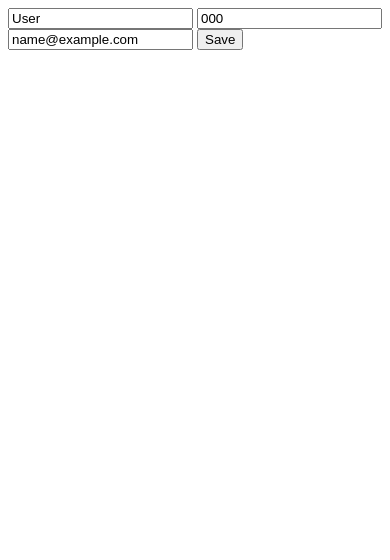
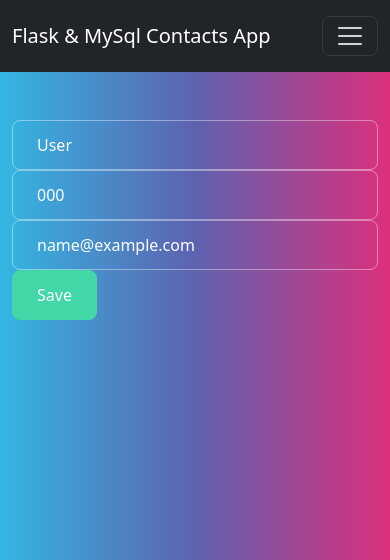
Before and after one commit to TomasChacur95/Flask-Contacts-W-MySql, a Flask app: page /edit/1 in a window 390 px wide. Shown: the top 560 px of the page. Run offline with Flask 2, Linux system fonts and the light colour scheme; tables that the repository leaves empty or names only in its code hold one stand-in row (Sample ...); some libraries are stand-ins or nearby versions.

Commit message:
Finished25/03/2022

```diff
--- a/templates/edit-contact.html
+++ b/templates/edit-contact.html
@@ -1,7 +1,29 @@
-<form action="/update/{{ contact.0 }}" method="POST">
+{% extends 'layout.html' %}
 
-    <input type="text" name="fullname" placeholder="Fullname" value="{{ contact.1 }}">
-    <input type="text" name="phone" placeholder="Phone" value="{{ contact.2 }}">
-    <input type="text" name="email" placeholder="Email" value="{{ contact.3 }}">
-    <button type="submit">Save</button>
-</form>
+{% block body %}
+<div class = "col-md-4 offset-md-4">
+
+    <div class = "card-body">
+        <form action="/update/{{ contact.0 }}" method="POST">
+
+            <div class="form-group">
+                <input type="text" name="fullname" placeholder="Fullname" value="{{ contact.1 }}" class="form-control">
+            </div>
+
+            <div class="form-group">
+                <input type="text" name="phone" placeholder="Phone" value="{{ contact.2 }}" class="form-control">
+            </div>
+
+            <div class="form-group">
+                <input type="text" name="email" placeholder="Email" value="{{ contact.3 }}" class="form-control">
+            </div>
+
+            <div class="form-group">
+            <button type="submit" class = "btn btn-success btn-block">Save</button>
+            </div>
+        </form>
+    </div>
+
+
+</div>
+{% endblock %}
--- a/templates/layout.html
+++ b/templates/layout.html
@@ -5,10 +5,28 @@
     <meta http-equiv="X-UA-Compatible" content="IE=edge">
     <meta name="viewport" content="width=device-width, initial-scale=1.0">
     <title>Contacts App</title>
+    <link rel="stylesheet" href="https://bootswatch.com/5/quartz/bootstrap.min.css">
 </head>
 <body>
+    <nav class="navbar navbar-expand-lg navbar-dark bg-dark">
+        <div class="container-fluid">
+          <a class="navbar-brand" href="/">Flask & MySql Contacts App</a>
+          <button class="navbar-toggler" type="button" data-bs-toggle="collapse" data-bs-target="#navbarNavAltMarkup" aria-controls="navbarNavAltMarkup" aria-expanded="false" aria-label="Toggle navigation">
+            <span class="navbar-toggler-icon"></span>
+          </button>
+          </div>
+        </div>
+      </nav>
 
+    <div class="container pt-4">
     {% block body %}
     {% endblock %}
+    </div>
+
+
+    <!--Scripts-->
+    <script src="https://cdn.jsdelivr.net/npm/bootstrap@5.1.3/dist/js/bootstrap.bundle.min.js" integrity="sha384-ka7Sk0Gln4gmtz2MlQnikT1wXgYsOg+OMhuP+IlRH9sENBO0LRn5q+8nbTov4+1p" crossorigin="anonymous"></script>
+    <script src="https://cdn.jsdelivr.net/npm/@popperjs/core@2.10.2/dist/umd/popper.min.js" integrity="sha384-7+zCNj/IqJ95wo16oMtfsKbZ9ccEh31eOz1HGyDuCQ6wgnyJNSYdrPa03rtR1zdB" crossorigin="anonymous"></script>
+    <script src="https://cdn.jsdelivr.net/npm/bootstrap@5.1.3/dist/js/bootstrap.min.js" integrity="sha384-QJHtvGhmr9XOIpI6YVutG+2QOK9T+ZnN4kzFN1RtK3zEFEIsxhlmWl5/YESvpZ13" crossorigin="anonymous"></script>
 </body>
 </html>
```
Also changed, not shown: templates/index.html (+42 -9 lines).
